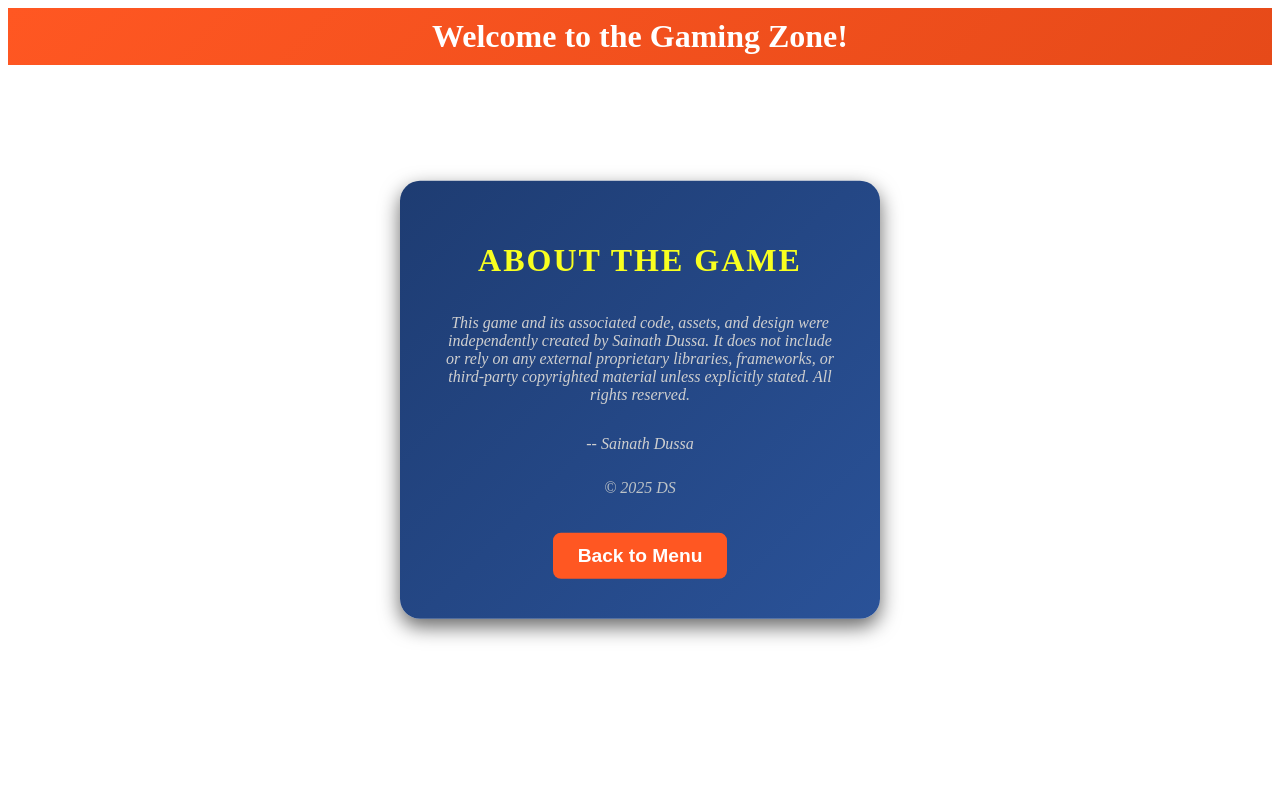
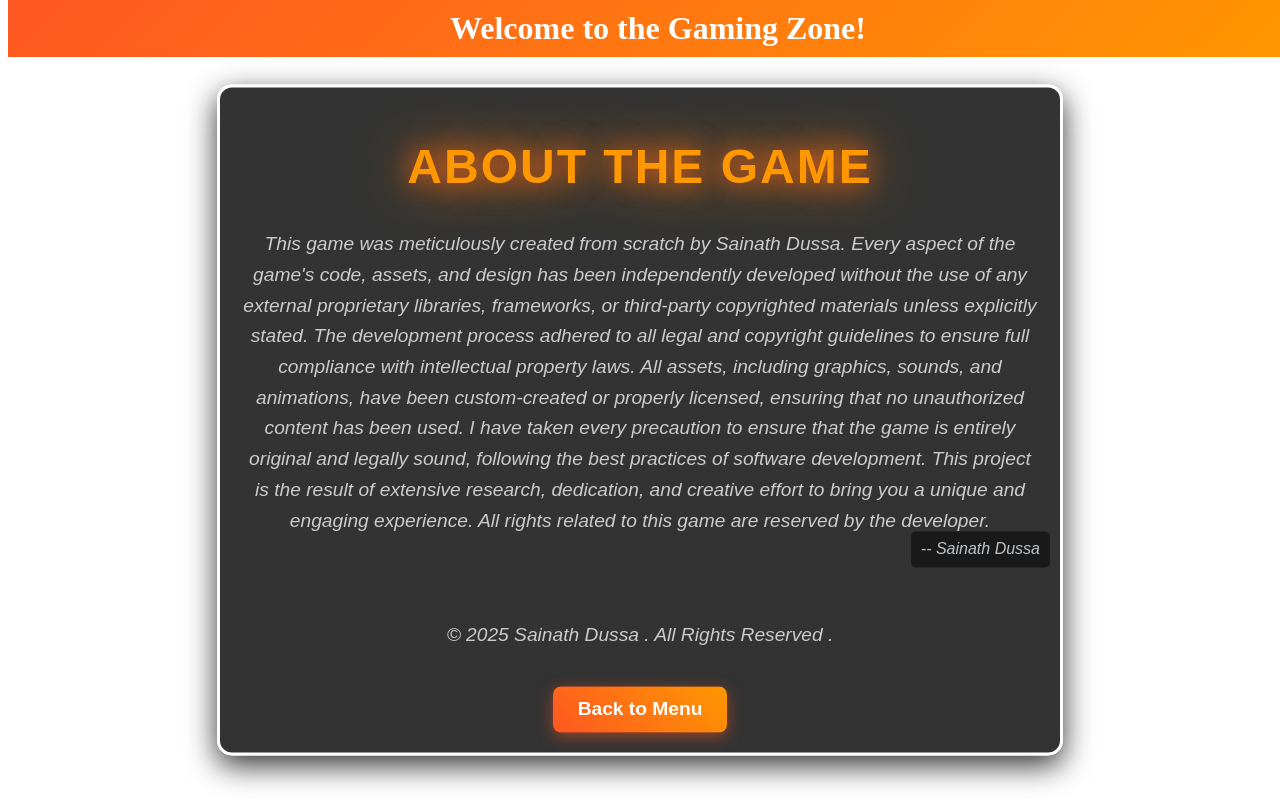
Before and after one commit to DussaSainath2/Words_Recall_Game, an Angular app: page /about in a window 1280 px wide. Built offline with nearby package versions, Linux system fonts and the light colour scheme.

Commit message:
Resolved merge conflicts

```diff
--- a/src/app/about/about.component.html
+++ b/src/app/about/about.component.html
@@ -1,82 +1,154 @@
 <div class="about-container">
   <h1>About The Game</h1>
-    <p>This game and its associated code, assets, and design were independently created by Sainath Dussa. It does not include or rely on any external proprietary libraries, frameworks, or third-party copyrighted material unless explicitly stated. All rights reserved.</p>
-    <p style="text-align: right;">-- Sainath Dussa</p>
-    <p class="copyright">© 2025 DS</p>
+  <p>
+    This game was meticulously created from scratch by Sainath Dussa. Every aspect of the game's code, assets, and design has been independently developed without the use of any external proprietary libraries, frameworks, or third-party copyrighted materials unless explicitly stated. The development process adhered to all legal and copyright guidelines to ensure full compliance with intellectual property laws.
+
+    All assets, including graphics, sounds, and animations, have been custom-created or properly licensed, ensuring that no unauthorized content has been used. I have taken every precaution to ensure that the game is entirely original and legally sound, following the best practices of software development.
+
+    This project is the result of extensive research, dedication, and creative effort to bring you a unique and engaging experience. All rights related to this game are reserved by the developer.
+
+   </p>
+  <p class="copyright" style="text-align: right;;">-- Sainath Dussa</p>
+
+
+
+<style>
+  .copyright {
+    position: fixed; /* Fix it to the screen */
+    bottom: 170px; /* Place it 10px above the bottom */
+    right: 10px; /* Align it 10px from the right edge */
+    font-size: 1rem; /* Adjust font size for readability */
+    color: #ccc; /* Light gray color */
+    font-family: 'Arial', sans-serif; /* Clean font for legibility */
+    background: rgba(0, 0, 0, 0.5); /* Semi-transparent background for visibility */
+    padding: 5px 10px; /* Add some padding for a cleaner look */
+    border-radius: 5px; /* Rounded corners for aesthetics */
+  }
+</style>
+
+<br><br><br>
+
+
+
+  <p class="copyright1">© 2025 Sainath Dussa . All Rights Reserved .</p>
   <button (click)="goToMenu()" class="back-button">Back to Menu</button>
 </div>
+
 <div class="sliding-text">Welcome to the Gaming Zone!</div>
 
 <style>
+/* Base styling for the about container */
+.about-container {
+  text-align: center;
+  margin: 20px auto;
+  padding: 20px;
+  width: 80%;
+  max-width: 800px;
+  border: 3px solid #fff;
+  border-radius: 15px;
+  background: rgba(0, 0, 0, 0.8); /* Transparent black */
+  color: #fff;
+  font-family: 'Orbitron', sans-serif; /* Futuristic gaming font */
+  box-shadow: 0 10px 30px rgba(0, 0, 0, 0.8);
+}
+
+/* Styling for headings */
+.about-container h1 {
+  font-size: 3rem;
+  margin-bottom: 20px;
+  color: #ff9800; /* Bright orange for gaming feel */
+  text-shadow: 0 0 15px #ff9800, 0 0 30px #ff5722; /* Neon effect */
+  animation: glow 2s infinite alternate; /* Glowing effect */
+}
+
+/* Paragraph styling */
+.about-container p {
+  font-size: 1.2rem;
+  line-height: 1.6;
+  margin-bottom: 15px;
+  color: #ccc;
+}
+
+/* Back button styling */
+.back-button {
+  padding: 15px 30px;
+  font-size: 1.2rem;
+  font-weight: bold;
+  color: #fff;
+  background: linear-gradient(45deg, #ff5722, #ff9800); /* Vibrant gradient */
+  border: none;
+  border-radius: 10px;
+  box-shadow: 0 4px 15px rgba(255, 87, 34, 0.5);
+  cursor: pointer;
+  transition: transform 0.3s ease, box-shadow 0.3s ease;
+}
+
+/* Button hover effect */
+.back-button:hover {
+  transform: scale(1.1);
+  box-shadow: 0 6px 20px rgba(255, 87, 34, 0.7);
+}
+
+/* Sliding text at the top */
 .sliding-text {
-    width: 100%; /* Full-width for the sliding container */
-    white-space: nowrap; /* Prevent line breaks */
-    overflow: hidden; /* Hide overflow content */
-    box-sizing: border-box;
+  position: fixed;
+  top: 0;
+  width: 100%;
+  white-space: nowrap;
+  overflow: hidden;
   font-size: 2rem;
   font-weight: bold;
   color: #fff;
-    background: linear-gradient(135deg, #ff5722, #e64a19);
+  background: linear-gradient(135deg, #ff5722, #ff9800);
   text-align: center;
   padding: 10px;
+  z-index: 9999;
+  animation: slide-left 10s linear infinite;
 }
 
-  /* Animation for sliding text */
-  .sliding-text {
-    animation: slide-left 10s linear infinite; /* Smooth sliding animation */
+/* Sliding text at the bottom */
+.sliding-text1 {
+  position: fixed;
+  bottom: 0;
+  width: 100%;
+  white-space: nowrap;
+  overflow: hidden;
+  font-size: 2rem;
+  font-weight: bold;
+  color: #ffee00;
+  background: #000; /* Black background */
+  text-align: center;
+  padding: 10px;
+  z-index: 9999;
+  animation: slide-right 10s linear infinite;
 }
 
+/* Keyframes for sliding animation */
 @keyframes slide-left {
   0% {
-      transform: translateX(100%); /* Start from outside right */
+    transform: translateX(100%);
   }
   100% {
-      transform: translateX(-100%); /* Slide to outside left */
+    transform: translateX(-100%);
+  }
+}
+
+@keyframes slide-right {
+  0% {
+    transform: translateX(-100%);
+  }
+  100% {
+    transform: translateX(100%);
+  }
+}
+
+/* Glowing effect for heading */
+@keyframes glow {
+  from {
+    text-shadow: 0 0 15px #ff9800, 0 0 30px #ff5722;
+  }
+  to {
+    text-shadow: 0 0 30px #ff5722, 0 0 60px #ff9800;
   }
 }
 </style>
-
-<!--
-
-
-/*
-
-<div class="sliding-text1">Many More Games Yet to Come</div>
-
-
-  .sliding-text1 {
-    position: fixed; /* Sticks the text to the bottom of the viewport */
-    bottom: 0; /* Positions it at the very bottom */
-    width: 100%; /* Full-width for the sliding container */
-    white-space: nowrap; /* Prevent line breaks */
-    overflow: hidden; /* Hide overflow content */
-    box-sizing: border-box;
-    font-size: 2rem;
-    font-weight: bold;
-    color: #ffee00; /* Yellow text */
-    background: linear-gradient(135deg, #000000, #000000); /* Black background */
-    text-align: center;
-    padding: 10px;
-    z-index: 9999; /* Ensures it appears on top of other elements */
-  }
-
-  */
-
-
--->
-<style>
-
-  /* Animation for sliding text */
-  .sliding-text1 {
-    animation: slide-left 10s linear infinite; /* Smooth sliding animation */
-  }
-
-  @keyframes slide-left {
-    0% {
-      transform: translateX(-100%); /* Start from outside right */
-    }
-    100% {
-      transform: translateX(100%); /* Slide to outside left */
-    }
-  }
-</style>
--- a/src/app/menu/menu.component.html
+++ b/src/app/menu/menu.component.html
@@ -4,7 +4,6 @@
     <meta charset="UTF-8">
     <meta name="viewport" content="width=device-width, initial-scale=1.0">
     <title>Memory Game</title>
-
     <style>
         /* Body styling */
         body {
@@ -14,68 +13,94 @@
             align-items: center;
             height: 100vh;
             margin: 0;
-            background: linear-gradient(135deg, #1e3c72, #2a5298); /* Attractive gradient background */
-            font-family: 'Arial', sans-serif;
+            background: radial-gradient(circle, #141E30, #243B55); /* Gaming-style gradient */
+            font-family: 'Press Start 2P', cursive; /* Retro gaming font */
             color: #fff;
+            overflow: hidden; /* Avoid scrollbars */
         }
 
         /* Title styling */
         h1 {
-            font-size: 3em;
-            font-weight: bold;
-            text-align: center;
+            font-size: 3.5em;
             margin-bottom: 20px;
-            text-shadow: 2px 2px 4px rgba(0, 0, 0, 0.7); /* Glow effect for text */
+            color: #FFD700; /* Golden color for a premium look */
+            text-shadow: 0 0 15px rgba(255, 215, 0, 0.8), 0 0 30px rgba(255, 215, 0, 0.6); /* Neon glow */
+            animation: pulse 2s infinite; /* Pulsating animation */
+        }
+
+        /* Animation for the title */
+        @keyframes pulse {
+            0%, 100% {
+                text-shadow: 0 0 15px rgba(255, 215, 0, 0.8), 0 0 30px rgba(255, 215, 0, 0.6);
+            }
+            50% {
+                text-shadow: 0 0 30px rgba(255, 215, 0, 1), 0 0 60px rgba(255, 215, 0, 0.8);
+            }
         }
 
         /* Button container */
         .button-container {
             display: flex;
-            flex-direction: column; /* Stack buttons vertically */
-            gap: 15px; /* Add spacing between buttons */
+            flex-direction: column;
+            gap: 20px; /* Increase spacing between buttons */
         }
 
         /* Buttons styling */
         button {
-            padding: 15px 30px;
+            padding: 15px 40px;
             font-size: 1.5em;
             font-weight: bold;
             cursor: pointer;
             border: none;
-            border-radius: 8px;
-            background: linear-gradient(135deg, #ff7e5f, #feb47b); /* Vibrant button gradient */
+            border-radius: 12px;
+            background: linear-gradient(45deg, #ff416c, #ff4b2b); /* Gaming-inspired button gradient */
             color: white;
-            box-shadow: 0 4px 10px rgba(0, 0, 0, 0.3); /* Button shadow for depth */
+            box-shadow: 0 4px 15px rgba(255, 50, 50, 0.5); /* Vibrant shadow */
             transition: transform 0.2s ease, box-shadow 0.3s ease;
+            text-transform: uppercase; /* Gaming-style text */
+            letter-spacing: 2px; /* Add spacing for a clean look */
         }
 
         /* Hover effect for buttons */
         button:hover {
-            transform: scale(1.1); /* Slightly enlarge on hover */
-            box-shadow: 0 6px 15px rgba(0, 0, 0, 0.5);
+            transform: translateY(-5px); /* Lift effect on hover */
+            box-shadow: 0 6px 20px rgba(255, 50, 50, 0.7);
         }
 
         /* Focus effect for buttons */
         button:focus {
             outline: none; /* Remove default outline */
-            box-shadow: 0 0 10px #fff; /* Glow effect on focus */
+            box-shadow: 0 0 15px #fff, 0 0 30px rgba(255, 50, 50, 0.7); /* Neon glow */
+        }
+
+        /* Footer text styling */
+        p {
+            font-family: 'Courier New', Courier, monospace;
+            font-size: 0.9em;
+            text-align: center;
+            margin-top: 40px;
+            color: #aaa;
         }
     </style>
 </head>
-
-
-<h1 style=" display: flex;
-justify-content: center;
-align-items: center;">Words Recall</h1>
-
 <body>
-
+    <h1>Words Recall</h1>
     <div class="button-container">
         <button (click)="navigateTo('game')">Play</button>
         <button (click)="navigateTo('about')">About Us</button>
         <button (click)="quitGame()">Quit</button>
     </div>
-<br><br><br>
-    <p style="font-family: 'Times New Roman', Times, serif;font-weight: bold;text-align: end;">Copyright &copy; Sainath Dussa. All rights reserved.</p>
+    <p>&copy; 2025 Sainath Dussa. All rights reserved.</p>
+
+    <script>
+        // Placeholder functions to retain existing functionality
+        function navigateTo(page) {
+            alert(`Navigating to ${page}`);
+        }
+
+        function quitGame() {
+            alert('Quitting the game');
+        }
+    </script>
 </body>
 </html>
```
Lines whose indentation alone changed are shown as unchanged.
